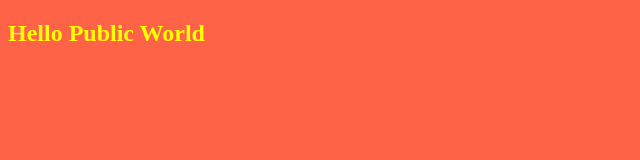
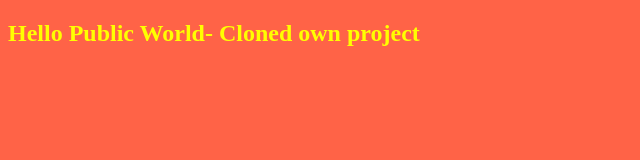
Before and after one commit to tushar0220/project3, a plain HTML site: page index.html in a window 1280 px wide. Shown: the whole page, without its empty margins (0-640 px from the left). Drawn offline with Linux system fonts and the light colour scheme.

Commit message:
after cloned

```diff
--- a/index.html
+++ b/index.html
@@ -8,6 +8,6 @@
     <title>Document</title>
 </head>
 <body>
-    <h2>Hello Public World</h2>
+    <h2>Hello Public World- Cloned own project</h2>
 </body>
 </html>
```
